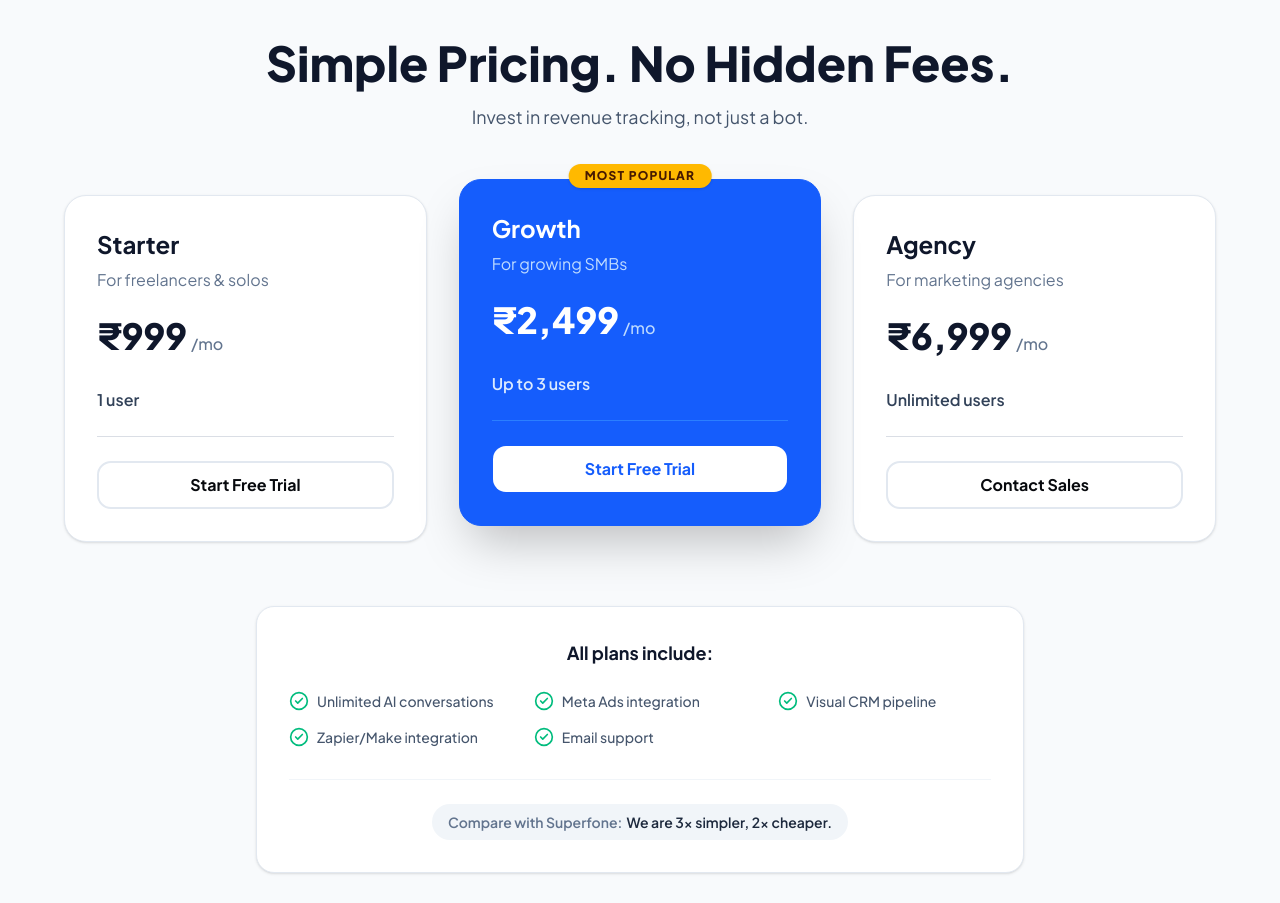
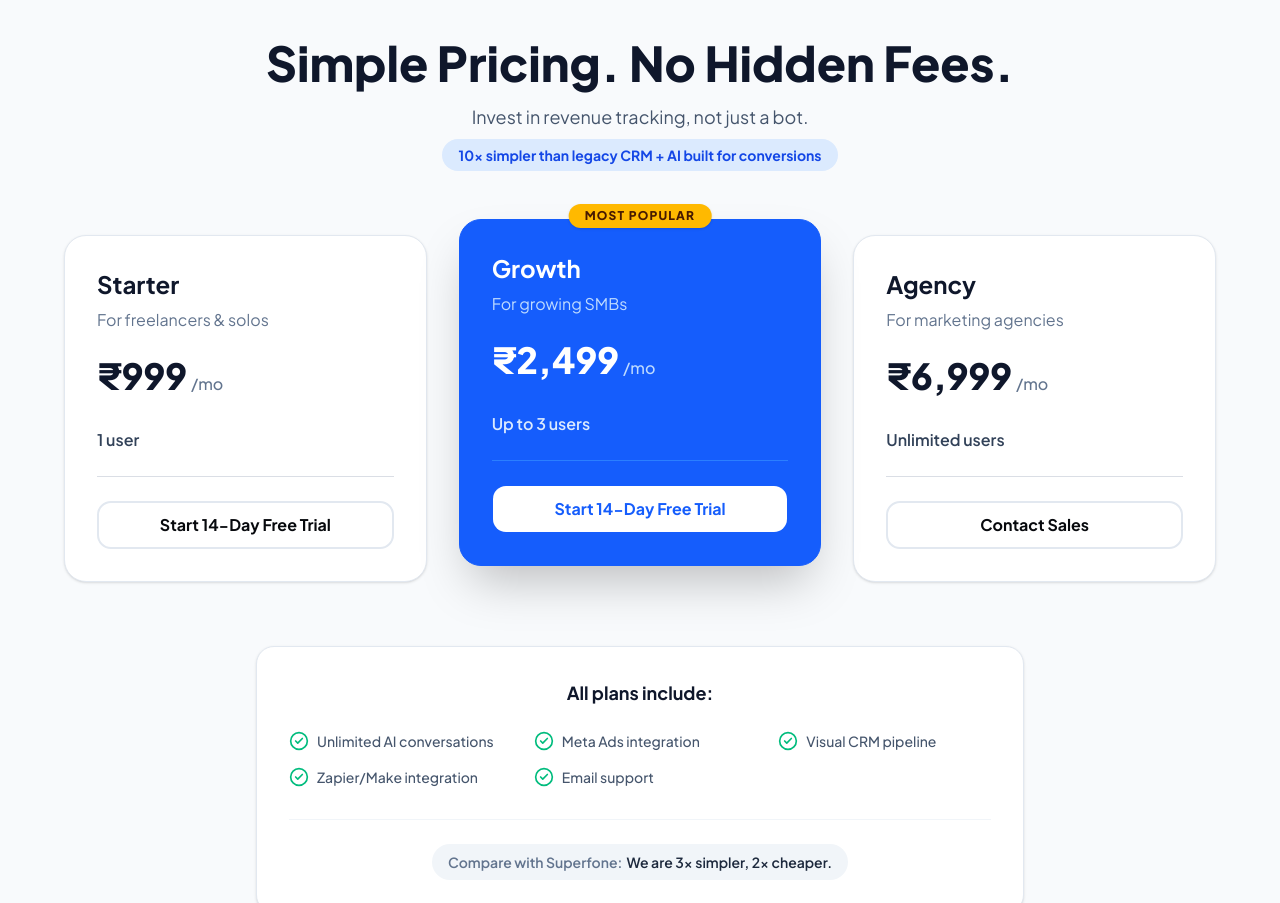
Before and after one commit to souravvishnoi347-star/closebot, a Next.js app: page / in a window 1280 px wide. Shown: the part 3480-4383 px from the top of the page. Built offline with nearby package versions, Linux system fonts and the light colour scheme.

Commit message:
fix: apply audit recommendations to landing, login and layout

```diff
--- a/src/app/(auth)/login/page.tsx
+++ b/src/app/(auth)/login/page.tsx
@@ -191,7 +191,7 @@ export default function LoginPage() {
               <div className="h-8 w-8 rounded-full border-2 border-zinc-900 bg-zinc-700"></div>
               <div className="h-8 w-8 rounded-full border-2 border-zinc-900 bg-zinc-600"></div>
             </div>
-            <span>Join 10,000+ businesses</span>
+            <span>Join 500+ businesses and 50+ agencies</span>
           </div>
         </div>
       </div>
--- a/src/app/layout.tsx
+++ b/src/app/layout.tsx
@@ -18,8 +18,8 @@ export const metadata: Metadata = {
   },
   description: "High-end SaaS CRM platform.",
   robots: {
-    index: false,
-    follow: false,
+    index: true,
+    follow: true,
   },
   icons: {
     icon: [{ url: "/icon" }],
--- a/src/app/page.tsx
+++ b/src/app/page.tsx
@@ -248,7 +248,10 @@ export default function LandingPage() {
           <div className="max-w-7xl mx-auto px-6 lg:px-12">
             <div className="text-center mb-16">
               <h2 className="text-4xl md:text-5xl font-extrabold text-slate-900 mb-4">Simple Pricing. No Hidden Fees.</h2>
-              <p className="text-lg text-slate-600">Invest in revenue tracking, not just a bot.</p>
+              <p className="text-lg text-slate-600 mb-2">Invest in revenue tracking, not just a bot.</p>
+              <p className="inline-flex text-sm font-bold text-blue-700 bg-blue-100 px-4 py-1.5 rounded-full">
+                10x simpler than legacy CRM + AI built for conversions
+              </p>
             </div>
 
             <div className="grid grid-cols-1 md:grid-cols-3 gap-8 max-w-6xl mx-auto">
@@ -263,7 +266,7 @@ export default function LandingPage() {
                 <div className="font-semibold text-slate-700 mb-6 border-b pb-6">1 user</div>
                 <Link href="/signup" className="mt-auto">
                   <Button variant="outline" className="w-full h-12 border-2 border-slate-200 hover:border-blue-600 hover:text-blue-600 font-bold text-base rounded-xl transition-all">
-                    Start Free Trial
+                    Start 14-Day Free Trial
                   </Button>
                 </Link>
               </div>
@@ -282,7 +285,7 @@ export default function LandingPage() {
                 <div className="font-semibold text-blue-100 mb-6 border-b border-blue-500 pb-6">Up to 3 users</div>
                 <Link href="/signup" className="mt-auto">
                   <Button className="w-full h-12 bg-white text-blue-600 hover:bg-slate-50 font-bold text-base rounded-xl transition-all">
-                    Start Free Trial
+                    Start 14-Day Free Trial
                   </Button>
                 </Link>
               </div>
```
